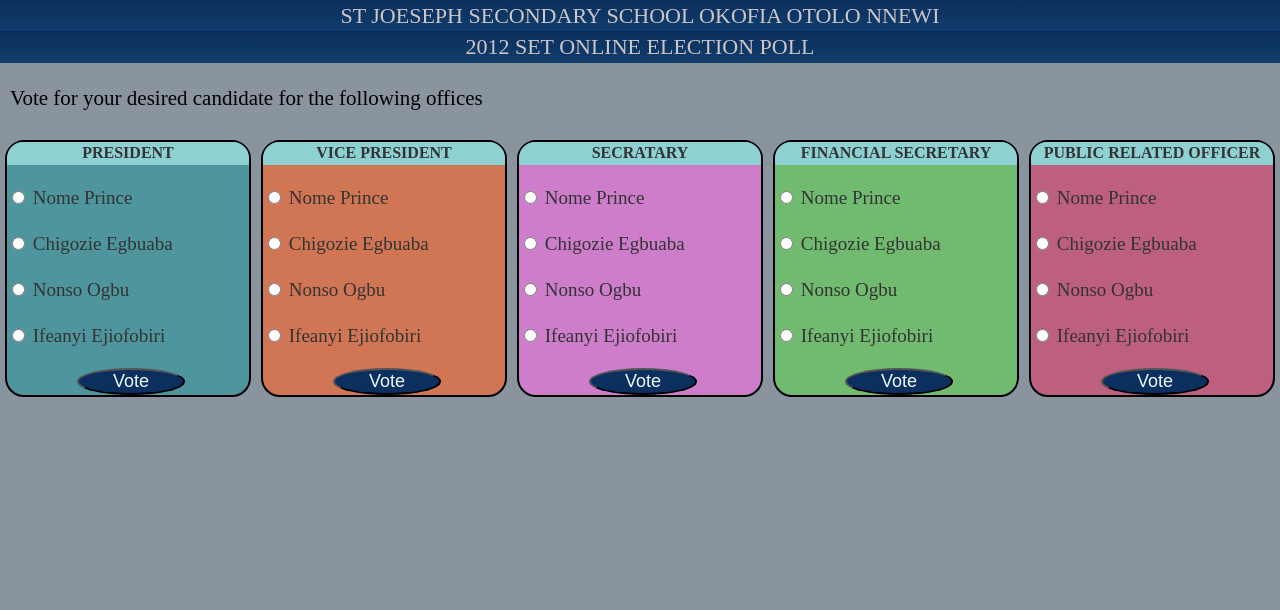
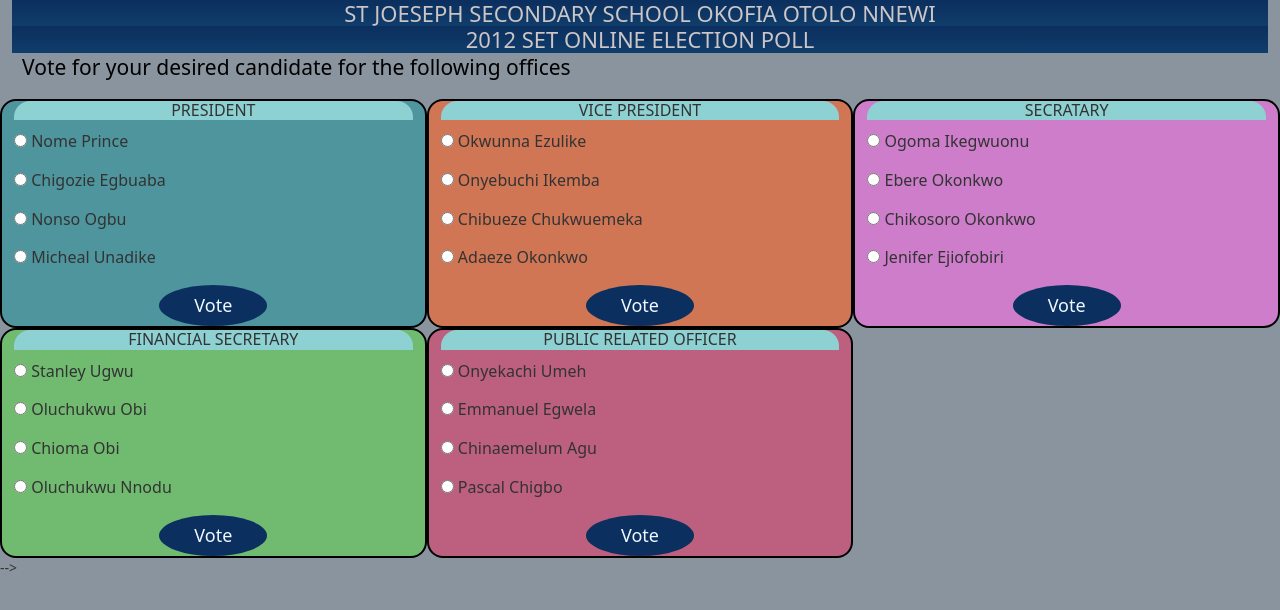
Before and after one commit to princewil2222/2012_Election, a website: page public/index.html in a window 1280 px wide. Drawn offline with nearby package versions, Linux system fonts and the light colour scheme; no server answers.

Commit message:
another one

```diff
--- a/public/index.html
+++ b/public/index.html
@@ -4,6 +4,8 @@
     <meta charset="UTF-8">
     <meta http-equiv="X-UA-Compatible" content="IE=edge">
     <meta name="viewport" content="width=device-width, initial-scale=1.0">
+    <link href="https://cdn.jsdelivr.net/npm/bootstrap@5.1.3/dist/css/bootstrap.min.css" rel="stylesheet">
+    <script src="https://cdn.jsdelivr.net/npm/bootstrap@5.1.3/dist/js/bootstrap.bundle.min.js"></script>
     <link rel="stylesheet" href="style.css">
     <!-- <link rel="stylesheet" href="https://cdnjs.cloudflare.com/ajax/libs/materialize/1.0.0/css/materialize.min.css"> -->
     <title>Election poll</title>
@@ -21,14 +23,14 @@
     <script src="https://js.pusher.com/7.0.3/pusher.min.js"></script>
     <script src="https://canvasjs.com/assets/script/canvasjs.min.js"></script>
 
-<div>
+<div class="container-fluid">
     <h2>ST JOESEPH SECONDARY SCHOOL OKOFIA OTOLO NNEWI</h2>
     <h2>2012 SET ONLINE ELECTION POLL</h2>
 
     <p class="vote">Vote for your desired candidate for the following offices</p>
 
-    <div id="vote-box" class="vote-conatiner">
-        <div class="president vote-form">
+     <div class="row  vote-container " id="vote-box">
+        <div class="col-sm-4 president vote-form ">
             <h3>PRESIDENT</h3>
             <form id="vote-form">
                 <p>
@@ -47,125 +49,162 @@
                 </p>
 
                 <p>
-                    <input type="radio" name="president" id="ifeanyi" value="Ifeanyi_Ejiofobiri">
-                    <label for="ifeanyi">Ifeanyi Ejiofobiri</label>
+                    <input type="radio" name="president" id="mich" value="Micheal_Unadike">
+                    <label for="mich">Micheal Unadike</label>
                 </p>
-                <input type="submit" value="Vote" class="btn">
+                <div class="but">
+                    <input type="submit" value="Vote" class="btn">
+                </div>
             </form>
-
         </div>
-
-        <div class="vpresident vote-form">
+        <div class="col-sm-4 vpresident vote-form">
             <h3> VICE PRESIDENT</h3>
             <form id="vote-form">
                 <p>
-                    <input type="radio" name="president" id="prince" value="Prince_Nome">
-                    <label for="prince">Nome Prince</label>
+                    <input type="radio" name="vpresident" id="okwunna" value="Okwunna_Ezulike">
+                    <label for="okwunna">Okwunna Ezulike</label>
                 </p>
 
                 <p>
-                    <input type="radio" name="president" id="chigozie" value="Chigozie_Egbuaba">
-                    <label for="chigozie">Chigozie Egbuaba</label>
+                    <input type="radio" name="vpresident" id="ikemba" value="Onyebuchi_Ikemba">
+                    <label for="ikemba">Onyebuchi Ikemba</label>
                 </p>
 
                 <p>
-                    <input type="radio" name="president" id="nonso" value="Nonso_Ogbu">
-                    <label for="nonso">Nonso Ogbu</label>
+                    <input type="radio" name="vpresident" id="chibueze" value="Chibueze_Chukwuemeka">
+                    <label for="chibueze">Chibueze Chukwuemeka</label>
                 </p>
 
                 <p>
-                    <input type="radio" name="president" id="ifeanyi" value="Ifeanyi_Ejiofobiri">
-                    <label for="ifeanyi">Ifeanyi Ejiofobiri</label>
+                    <input type="radio" name="vpresident" id="adaeze" value="Adaeze_Okonkwo">
+                    <label for="adaeze">Adaeze Okonkwo</label>
                 </p>
-                <input type="submit" value="Vote" class="btn">
+                <div class="but">
+                    <input type="submit" value="Vote" class="btn">
+                </div>
             </form>
-
-        </div>
-
-        <div class="sec vote-form">
-            <h3>SECRATARY</h3>
+</div>
+        <div class="col-sm-4 sec vote-form">
+             <h3>SECRATARY</h3>
             <form id="vote-form">
                 <p>
-                    <input type="radio" name="president" id="prince" value="Prince_Nome">
-                    <label for="prince">Nome Prince</label>
+                    <input type="radio" name="sec" id="ogoma" value="Ogoma_Ikegwuonu">
+                    <label for="ogoma">Ogoma Ikegwuonu</label>
                 </p>
 
                 <p>
-                    <input type="radio" name="president" id="chigozie" value="Chigozie_Egbuaba">
-                    <label for="chigozie">Chigozie Egbuaba</label>
+                    <input type="radio" name="sec" id="ebere" value="Ebere_Okonkwo">
+                    <label for="ebere">Ebere Okonkwo</label>
                 </p>
 
                 <p>
-                    <input type="radio" name="president" id="nonso" value="Nonso_Ogbu">
-                    <label for="nonso">Nonso Ogbu</label>
+                    <input type="radio" name="sec" id="kosoro" value="Chikosoro_Okonkwo">
+                    <label for="kosoro">Chikosoro Okonkwo</label>
                 </p>
 
                 <p>
-                    <input type="radio" name="president" id="ifeanyi" value="Ifeanyi_Ejiofobiri">
-                    <label for="ifeanyi">Ifeanyi Ejiofobiri</label>
+                    <input type="radio" name="sec" id="jenny" value="Jenifer_Ejiofobiri">
+                    <label for="jenny">Jenifer Ejiofobiri</label>
                 </p>
-                <input type="submit" value="Vote" class="btn">
+                <div class="but">
+                    <input type="submit" value="Vote" class="btn">
+                </div>
             </form>
+</div>
+      </div>
+
+      <div class="row vote-container" id="vote-box1">
+        <div class="col-sm-4 fsec vote-form">
+            <h3>FINANCIAL SECRETARY</h3>
+                <form id="vote-form">
+                    <p>
+                        <input type="radio" name="fsec" id="stanley" value="Stanley_Ugwu">
+                        <label for="stanley">Stanley Ugwu</label>
+                    </p>
+
+                    <p>
+                        <input type="radio" name="fsec" id="oluchi" value="Oluchukwu_Obi">
+                        <label for="oluchi">Oluchukwu Obi</label>
+                    </p>
+
+                    <p>
+                        <input type="radio" name="fsec" id="chioma" value="Chioma_Obi">
+                        <label for="chioma">Chioma Obi</label>
+                    </p>
+
+                    <p>
+                        <input type="radio" name="fsec" id="nnodu" value="Oluckwu_Nnodu">
+                        <label for="nnodu">Oluchukwu Nnodu</label>
+                    </p>
+                    <div class="but">
+                        <input type="submit" value="Vote" class="btn">
+                    </div>
+
+                </form>
 
         </div>
-
-        <div class="fsec vote-form">
-            <h3>FINANCIAL SECRETARY</h3>
+        <div class="col-sm-4 pro vote-form">
+            <h3>PUBLIC RELATED OFFICER</h3>
             <form id="vote-form">
                 <p>
-                    <input type="radio" name="president" id="prince" value="Prince_Nome">
-                    <label for="prince">Nome Prince</label>
+                    <input type="radio" name="pro" id="onyeka" value="Onyekachi_Umeh">
+                    <label for="onyeka">Onyekachi Umeh</label>
                 </p>
 
                 <p>
-                    <input type="radio" name="president" id="chigozie" value="Chigozie_Egbuaba">
-                    <label for="chigozie">Chigozie Egbuaba</label>
+                    <input type="radio" name="pro" id="emma" value="Emmanuel_Egwela">
+                    <label for="emma">Emmanuel Egwela</label>
                 </p>
 
                 <p>
-                    <input type="radio" name="president" id="nonso" value="Nonso_Ogbu">
-                    <label for="nonso">Nonso Ogbu</label>
+                    <input type="radio" name="pro" id="odumodu" value="Chinaemelum_Agu">
+                    <label for="odumodu">Chinaemelum Agu</label>
                 </p>
 
                 <p>
-                    <input type="radio" name="president" id="ifeanyi" value="Ifeanyi_Ejiofobiri">
-                    <label for="ifeanyi">Ifeanyi Ejiofobiri</label>
+                    <input type="radio" name="pro" id="pascal" value="Pascal_Chigbo">
+                    <label for="pascal">Pascal Chigbo</label>
                 </p>
-                <input type="submit" value="Vote" class="btn">
+                 <div class="but">
+                    <input type="submit" value="Vote" class="btn">
+                </div>
             </form>
+        </div>
+
+      </div>
+     </div>
+     </div>
+    </div> -->
+
+
+
+    <!-- <div id="vote-box" class="vote-conatiner"> -->
+        <!-- <div class="row">
+            <div class="col-sm-4  president vote-form">
+
+
+            </div>
+            <div class=" col-sm-4 vpresident vote-form">
+
+            </div>
+            <div class="col-sm-4 sec vote-form">
+
+            </div>
+
+            <div class="fsec vote-form">
+
+            </div>
 
         </div>
 
         <div class="pro vote-form">
-            <h3>PUBLIC RELATED OFFICER</h3>
-            <form id="vote-form">
-                <p>
-                    <input type="radio" name="president" id="prince" value="Prince_Nome">
-                    <label for="prince">Nome Prince</label>
-                </p>
 
-                <p>
-                    <input type="radio" name="president" id="chigozie" value="Chigozie_Egbuaba">
-                    <label for="chigozie">Chigozie Egbuaba</label>
-                </p>
 
-                <p>
-                    <input type="radio" name="president" id="nonso" value="Nonso_Ogbu">
-                    <label for="nonso">Nonso Ogbu</label>
-                </p>
-
-                <p>
-                    <input type="radio" name="president" id="ifeanyi" value="Ifeanyi_Ejiofobiri">
-                    <label for="ifeanyi">Ifeanyi Ejiofobiri</label>
-                </p>
-                <input type="submit" value="Vote" class="btn">
-            </form>
-
-        </div>
+        </div> -->
 
 
 
-    </div>
+
 
 
     <br><br>
--- a/public/main.js
+++ b/public/main.js
@@ -35,7 +35,7 @@ fetch('https://glacial-reaches-33160.herokuapp.com/poll').then(res => res.json()
         {label: 'Prince_Nome', y:voteCounts.Prince_Nome},
         {label: 'Chigozie_Egbuaba', y:voteCounts.Chigozie_Egbuaba},
         {label: 'Nonso_Ogbu', y:voteCounts.Nonso_Ogbu},
-        {label: 'Ifeanyi_Ejiofobiri', y:voteCounts.Ifeanyi_Ejiofobiri},
+        {label: 'Micheal_Unadike', y:voteCounts.Micheal_Unadike},
 
     ];
 
--- a/public/style.css
+++ b/public/style.css
@@ -33,23 +33,25 @@ h2{
     border: 0;
     z-index: 1020;
     top: 0;
-    display: flex;
-    justify-content: space-between;
+    /* display: flex;
+    justify-content: space-between; */
  }
-.vote-conatiner{
+ #vote-box1{
+    border: 0;
+    z-index: 1020;
+    top: 0;
+ }
+ .vote-container{
     border-color: #222222;
     border: 1px solid transparent;
     box-shadow: #222222;
-    width: 100%;
     height: fit-content;
 }
 
  .vote-form{
-    font-size: 19px;
-    margin: 5px;
+    font-size: 16px;
     border: 2px solid black;
     box-sizing: border-box;
-    width: 100%;
     border-radius: 1em ;
     font-weight: 500;
 
@@ -59,9 +61,10 @@ h2{
     text-align: center;
     font-size: medium;
     background-color: rgb(142, 209, 211);
-    margin-top: 0;
+    margin: 0;
     margin-bottom: 10px;
     border-radius: 1em 1em 0 0;
+    width: 100%;
 }
 
 .president{
@@ -81,6 +84,10 @@ h2{
 .pro{
     background-color: rgb(189, 95, 126);
 }
+.but{
+    display: flex;
+    justify-content: center;
+}
 .btn{
     font-size: 18px;
     width: 6em;
@@ -88,7 +95,4 @@ h2{
     color: aliceblue;
     border-radius: 50%;
     cursor: default;
-    display: flex;
-    justify-content: center;
-    margin-left: 70px;
 }
```
Lines whose indentation alone changed are shown as unchanged.
